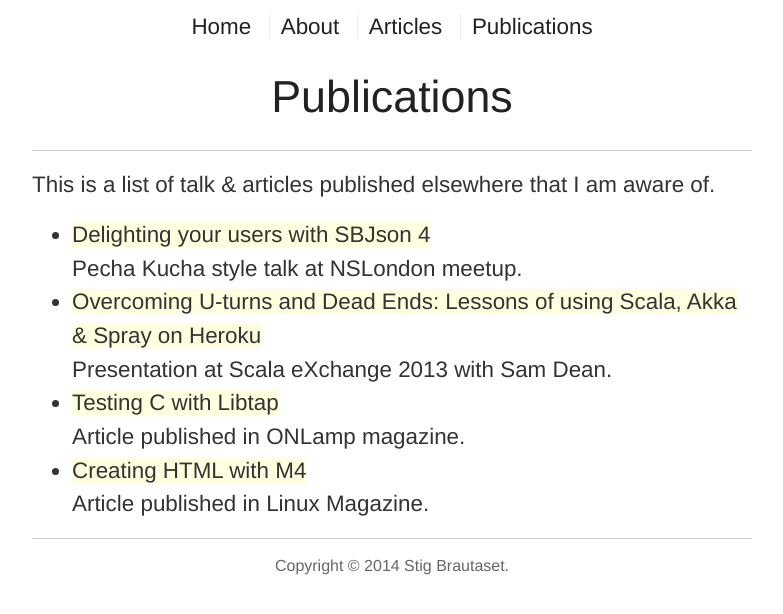
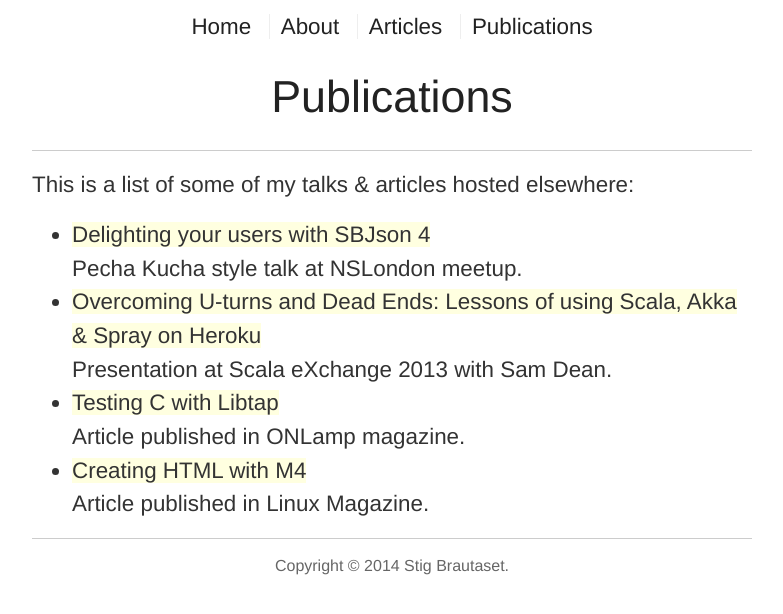
Before and after one commit to stig/www.brautaset.org, a Jekyll site: the page built from publications.md, in a window 1280 px wide. Shown: the top 614 px of the page, without its empty margins (248-1031 px from the left). Built offline with Jekyll 4.4.1, drawn with Linux system fonts in a browser that asks for light colours.

Commit message:
Improve text on publications page

```diff
--- a/publications.md
+++ b/publications.md
@@ -3,8 +3,7 @@ title: Publications
 layout: page
 ---
 
-This is a list of talk & articles published elsewhere that I am aware
-of.
+This is a list of some of my talks & articles hosted elsewhere:
 
 * [Delighting your users with SBJson 4](https://vimeo.com/86478323)<br/>Pecha Kucha style talk at NSLondon meetup.
 * [Overcoming U-turns and Dead Ends: Lessons of using Scala, Akka & Spray on Heroku](http://skillsmatter.com/podcast/scala/overcoming-u-turns-and-dead-ends-lessons-of-using-scala-akka-spray-on-heroku)<br/>Presentation at Scala eXchange 2013 with Sam Dean.
```
